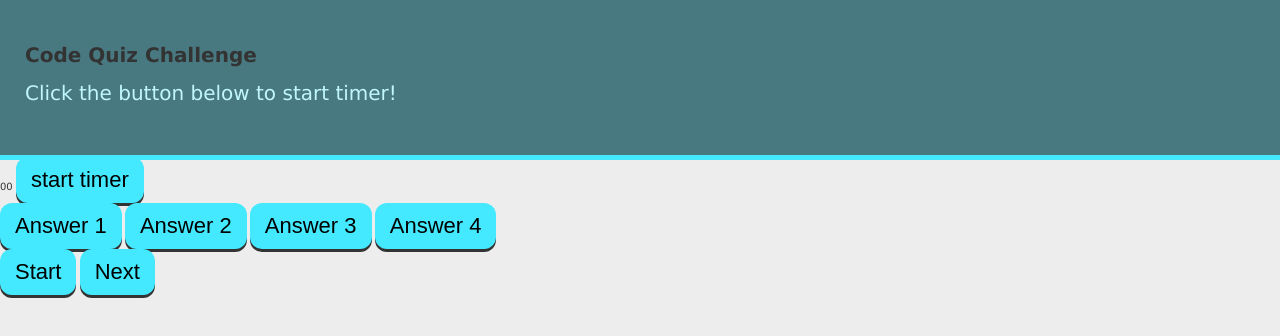
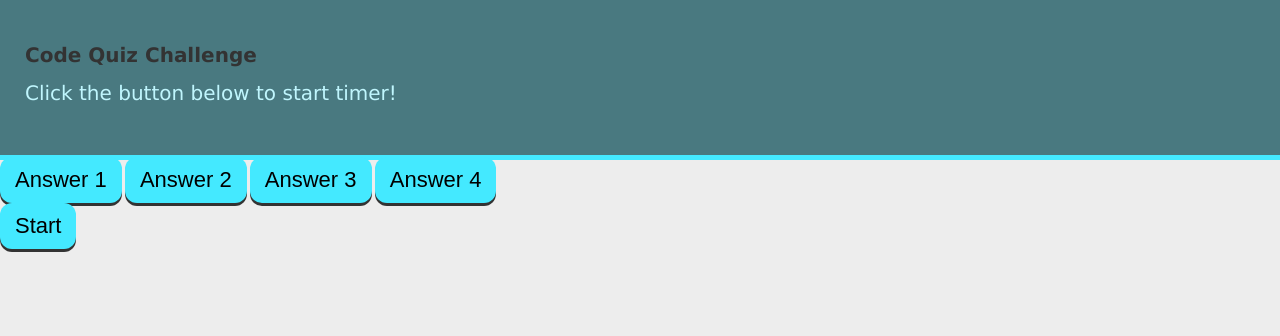
Before and after one commit to rbenne30/Code-Quiz, a plain HTML site: page index.html in a window 1280 px wide. Both pictures are taken after a click on the button "Start". Drawn offline with Linux system fonts and the light colour scheme.

Commit message:
add function to script.js

```diff
--- a/assets/style.css
+++ b/assets/style.css
@@ -11,6 +11,9 @@
   font-size: 62.5%;
 }
 
+.hide{
+  display: none;
+}
 body {
   background: #ededed;
   color: var(--grey);
--- a/index.html
+++ b/index.html
@@ -1,5 +1,6 @@
 <!DOCTYPE html>
 <html lang="en">
+
 <head>
     <meta charset="UTF-8">
     <meta http-equiv="X-UA-Compatible" content="IE=edge">
@@ -9,32 +10,34 @@
     <header>
         <h1 class="Code Quiz Challenge">Code Quiz Challenge</h1>
         <p>Click the button below to start timer!</p>
-      </header>
+    </header>
 </head>
 </head>
+
 <body>
-    <div class="timer">
+    <div class="timer hide">
         <span class="timer__part timer__part--minutes">00</span>
-        <button class="btn" >start timer</button>
+
     </div>
-    <div class="container">
-    <div class="question-container" class="hide">
+    <!-- <div class="container"> -->
+    <div class="question-container hide" id=questions>
         <div id="answer-buttons" class="btn-grid">
             <button class="btn">Answer 1</button>
             <button class="btn">Answer 2</button>
             <button class="btn">Answer 3</button>
             <button class="btn">Answer 4</button>
-    </div>
+        </div>
     </div>
     <div class="controls">
         <button id="start-btn" class="start-btn btn">Start</button>
-        <button id="next-btn" class="next-btn btn hide">Next</button>
+
     </div>
 
     <div class="score">
-<span id="right-answers"></span>
+        <span id="right-answers"></span>
 
     </div>
-    <script> src="./assets/js/script.js"</script>
+    <script src= "./script.js"></script>
 </body>
+
 </html>
--- /dev/null
+++ b/script.js
@@ -0,0 +1,9 @@
+console.log("connected")
+var startBtn =document.querySelector("#start-btn")
+console.log (startBtn)
+function startQuiz(){
+    console.log("click")
+    var questionsection= document.getElementById("questions");
+    questionsection.classList.remove("hide")
+}
+startBtn.addEventListener("click" , startQuiz)
```
Also changed, not shown: module-4-assets 2/select-arrow.svg (deleted).
